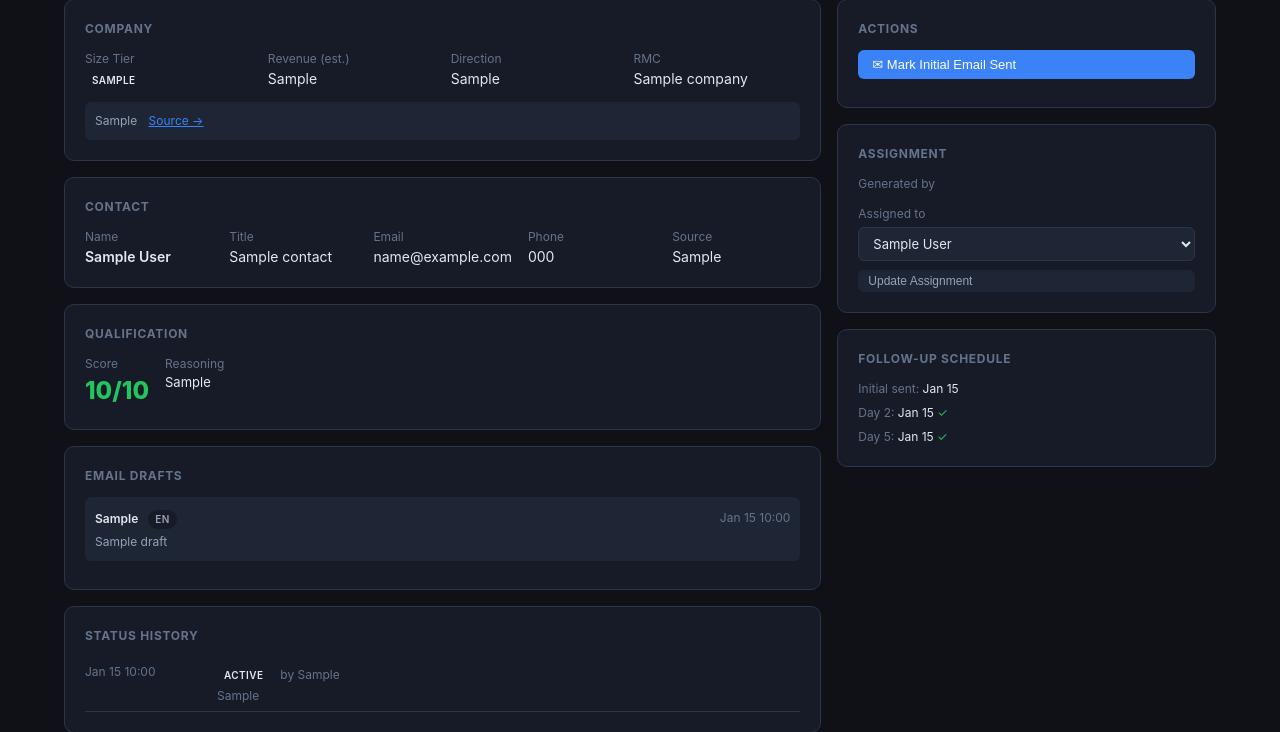
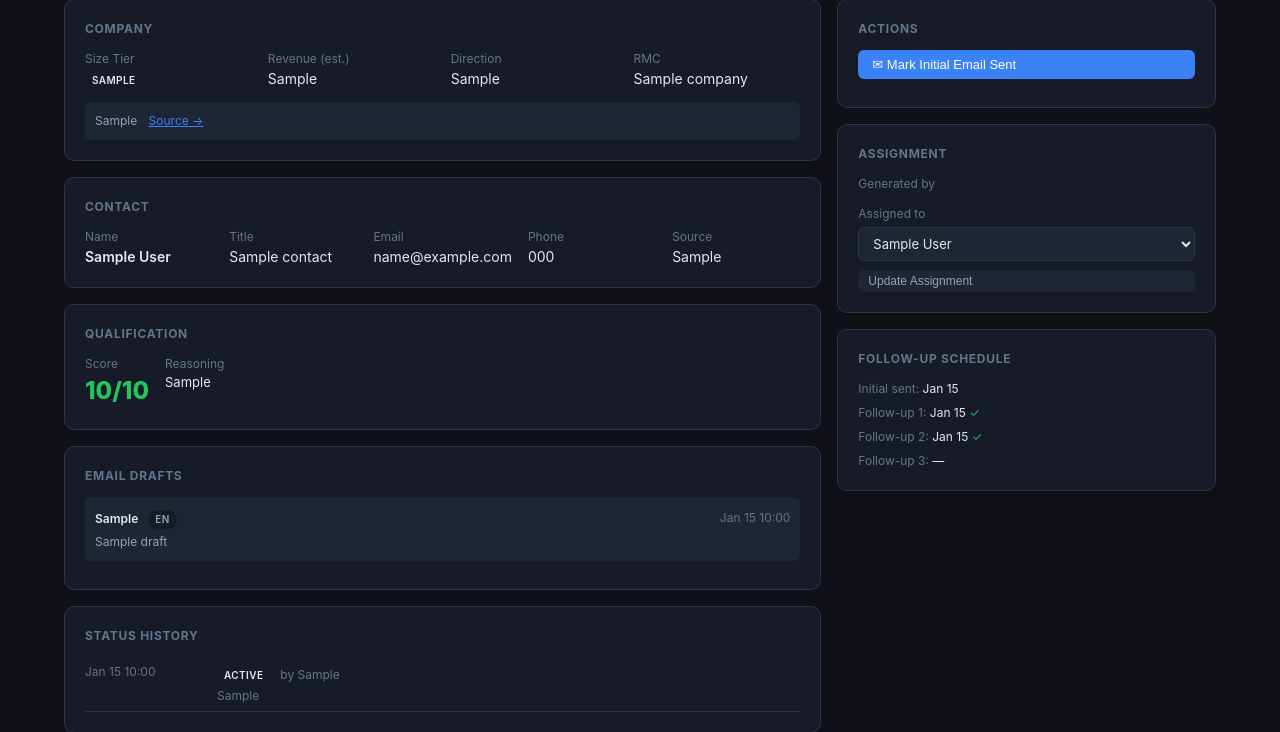
Before and after one commit to wbbrill-spec/thelsa-lead-gen, a Flask app: page /leads/1 in a window 1280 px wide. Shown: the part 198-930 px from the top of the page. Run offline with Flask 3, Linux system fonts and the light colour scheme; the visitor is signed in with stand-in values (Sample User, id 1); tables that the repository leaves empty hold one stand-in row (values such as "Sample post").

Commit message:
Auto-assign (2/3): lead detail shows three follow-ups

```diff
--- a/templates/lead_detail.html
+++ b/templates/lead_detail.html
@@ -174,7 +174,7 @@
         <form method="POST" action="/leads/{{ lead.id }}/mark-sent" style="margin-bottom: 8px;">
           <button type="submit" class="btn btn-primary" style="width: 100%;">✉ Mark Initial Email Sent</button>
         </form>
-      {% elif lead.status in ['DRAFTED', 'FOLLOWED_UP_D2', 'FOLLOWED_UP_D5'] %}
+      {% elif lead.status in ['DRAFTED', 'FOLLOWED_UP_D2', 'FOLLOWED_UP_D5', 'FOLLOWED_UP_D20'] %}
         <form method="POST" action="/leads/{{ lead.id }}/mark-sent">
           <button type="submit" class="btn btn-primary" style="width: 100%;">✉ Mark Email Sent</button>
         </form>
@@ -209,14 +209,19 @@
           <span class="text-muted">Initial sent:</span> {{ lead.initial_sent_at.strftime('%b %d') }}
         </div>
         <div style="margin-bottom: 6px;">
-          <span class="text-muted">Day 2:</span>
+          <span class="text-muted">Follow-up 1:</span>
           {{ lead.followup_d2_scheduled.strftime('%b %d') if lead.followup_d2_scheduled else '—' }}
           {% if lead.followup_d2_sent_at %}<span style="color: var(--green);">✓</span>{% endif %}
         </div>
-        <div>
-          <span class="text-muted">Day 5:</span>
+        <div style="margin-bottom: 6px;">
+          <span class="text-muted">Follow-up 2:</span>
           {{ lead.followup_d5_scheduled.strftime('%b %d') if lead.followup_d5_scheduled else '—' }}
           {% if lead.followup_d5_sent_at %}<span style="color: var(--green);">✓</span>{% endif %}
+        </div>
+        <div>
+          <span class="text-muted">Follow-up 3:</span>
+          {{ lead.followup_d20_scheduled.strftime('%b %d') if lead.followup_d20_scheduled else '—' }}
+          {% if lead.followup_d20_sent_at %}<span style="color: var(--green);">✓</span>{% endif %}
         </div>
       </div>
     </div>
```
